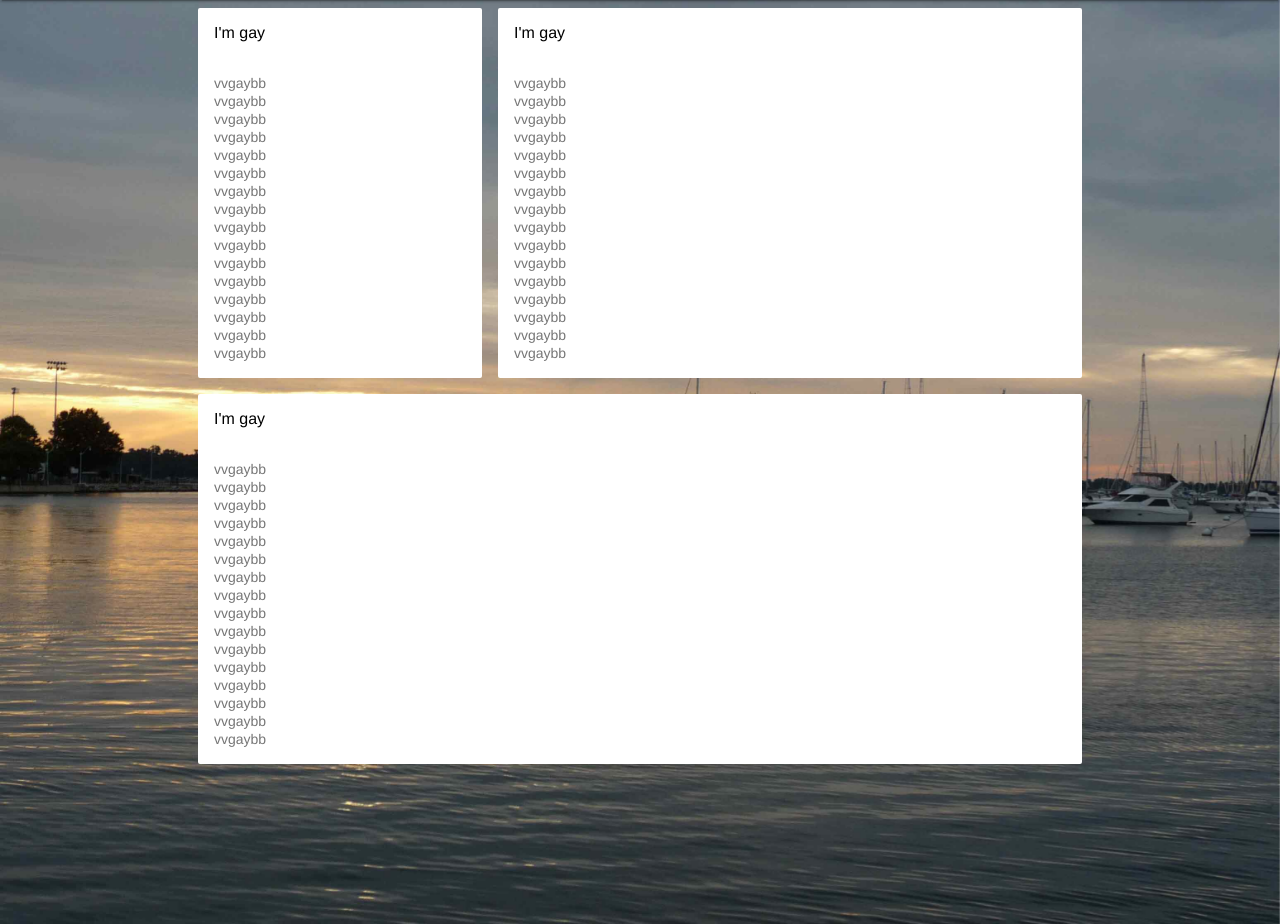
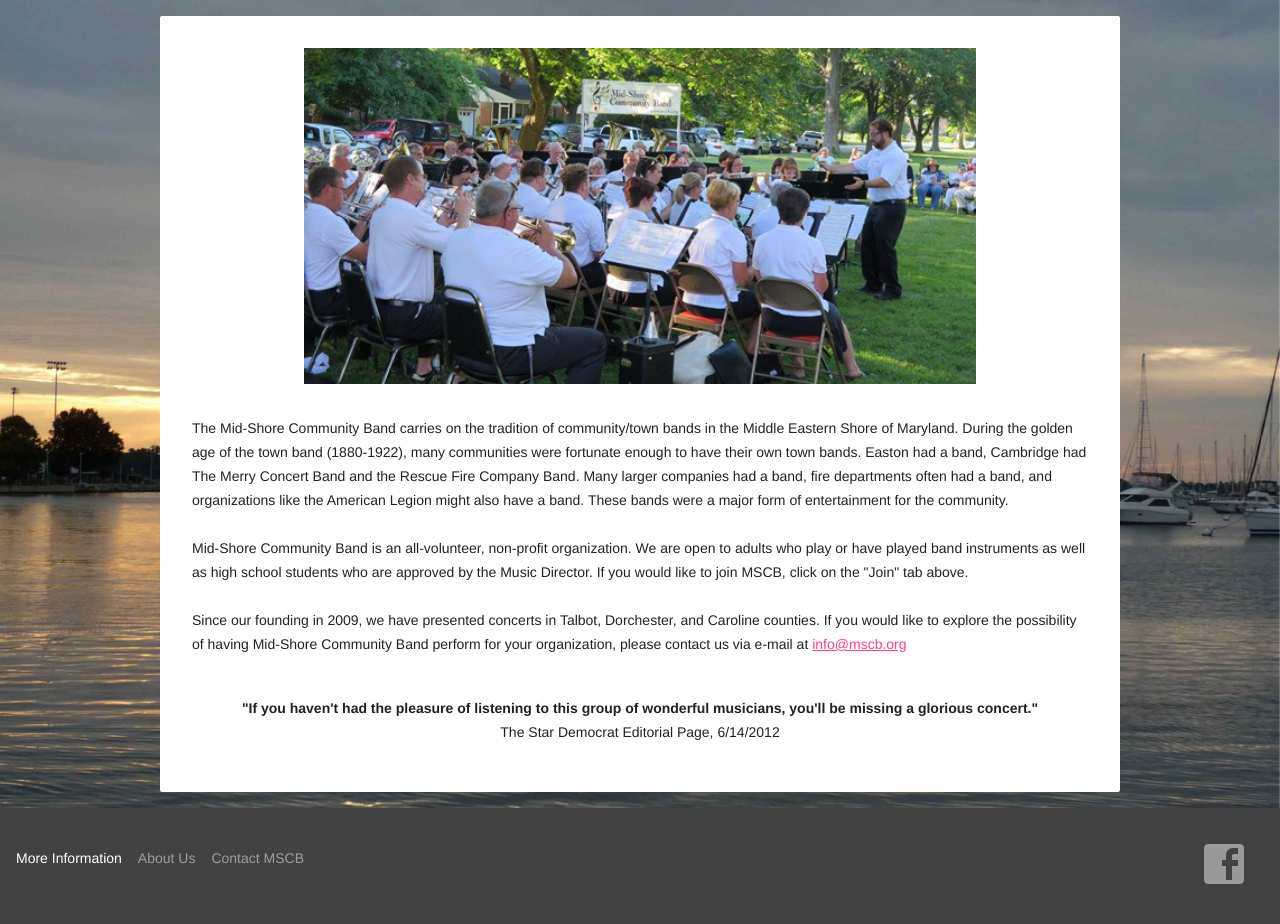
Before and after one commit to djfunkymuffinz/mscb, a Node server app: page / in a window 1280 px wide. Shown: the part 148-1072 px from the top of the page. Run offline with Node 20, Linux system fonts and the light colour scheme; some libraries are stand-ins or nearby versions.

Commit message:
added home and performances tabs

```diff
--- /dev/null
+++ b/assets/styles.css
@@ -0,0 +1,93 @@
+.mdl-layout__header-row {
+   height: auto;
+}
+
+.header-info {
+   text-align: right;
+}
+
+body::before {
+   background-size: cover;
+   background-attachment: fixed;
+   background-image: url('/assets/img/background.jpg');
+   content: '';
+   will-change: transform;
+   z-index: -1;
+   left: 0;
+   right: 0;
+   bottom: 0;
+   top: 0;
+   position:fixed;
+}
+
+.home-card {
+   width: 75%;
+   min-height: 500px;
+   margin: 16px auto;
+}
+
+.home-card > div {
+   padding: 32px;
+}
+
+.flag-day {
+   display: block;
+   width: 75%;
+   margin: auto;
+   margin-bottom: 32px;
+}
+
+.mscb-header.mdl-layout__header.is-compact {
+   max-height: 100px;
+}
+
+.text-center {
+   text-align: center;
+}
+
+.social-btn {
+   background-position: center;
+   background-size: contain;
+   background-repeat: no-repeat;
+   background-color: transparent;
+   margin: 0 16px;
+   width: 48px;
+   height: 48px;
+   cursor: pointer;
+   opacity: 0.46;
+   border: none
+}
+
+.social-btn--facebook {
+   background-image: url('/assets/img/md-facebook.png');
+}
+
+.dcfa-card > .mdl-card__title {
+   color: #fff;
+   min-height: 200px;
+   background: url('/assets/img/dcfa.jpg') center / cover;
+}
+
+.ece-card > .mdl-card__title {
+   color: #fff;
+   min-height: 200px;
+   background: url('/assets/img/ece.jpg') center / cover;
+}
+
+.wf-card > .mdl-card__title {
+   color: #fff;
+   min-height: 200px;
+   background: url('/assets/img/wf.jpg') center / cover;
+}
+
+.nchs-card > .mdl-card__title {
+   color: #fff;
+   min-height: 200px;
+   background: url('/assets/img/nchs.jpg') center / cover;
+}
+
+.mumc-card > .mdl-card__title {
+   color: #fff;
+   min-height: 200px;
+   background: url('/assets/img/christmas.jpg');
+}
--- a/server.js
+++ b/server.js
@@ -4,27 +4,33 @@ const tabs = [{
    title: 'Home',
    template: 'home.ejs',
    id: 'home',
-   isDefault: true,
+   tooltip: 'Homepage for MSCB',
+   isDefault: true
 }, {
    title: 'Performances',
    template: 'performances.ejs',
    id: 'performances',
+   tooltip: 'Upcoming MSCB performances'
 }, {
    title: 'Join',
    template: 'join.ejs',
    id: 'join',
+   tooltip: 'Would you like to become a musician in the band?'
 }, {
    title: 'Donate',
    template: 'donate.ejs',
    id: 'donate',
+   tooltip: 'Support MSCB with your donations'
 }, {
    title: 'Photos',
    template: 'photos.ejs',
    id: 'photos',
+   tooltip: 'Photos from recent concerts'
 }, {
    title: 'Members',
    template: 'members.ejs',
    id: 'members',
+   tooltip: 'Section for band members only - password required',
    doRender: 'anon'
 }, {
    title: 'Listening',
--- a/views/home.ejs
+++ b/views/home.ejs
@@ -1,76 +1,31 @@
 <div class="page-content">
-   <div class="mdl-grid home-card">
-      <div class="mdl-card mdl-cell mdl-cell--4-col">
-         <div class="mdl-card__title">
-            I'm gay
-         </div>
-         <div class="mdl-card__supporting-text">
-            vvgaybb<br>
-            vvgaybb<br>
-            vvgaybb<br>
-            vvgaybb<br>
-            vvgaybb<br>
-            vvgaybb<br>
-            vvgaybb<br>
-            vvgaybb<br>
-            vvgaybb<br>
-            vvgaybb<br>
-            vvgaybb<br>
-            vvgaybb<br>
-            vvgaybb<br>
-            vvgaybb<br>
-            vvgaybb<br>
-            vvgaybb<br>
-         </div>
-      </div>
-
-      <div class="mdl-card mdl-cell mdl-cell--8-col">
-         <div class="mdl-card__title">
-            I'm gay
-         </div>
-         <div class="mdl-card__supporting-text">
-            vvgaybb<br>
-            vvgaybb<br>
-            vvgaybb<br>
-            vvgaybb<br>
-            vvgaybb<br>
-            vvgaybb<br>
-            vvgaybb<br>
-            vvgaybb<br>
-            vvgaybb<br>
-            vvgaybb<br>
-            vvgaybb<br>
-            vvgaybb<br>
-            vvgaybb<br>
-            vvgaybb<br>
-            vvgaybb<br>
-            vvgaybb<br>
-         </div>
+   <div class="home-card mdl-card">
+      <div>
+         <img class="flag-day" src="assets/img/flag_day_2016.jpg">
+         <p>
+            The Mid-Shore Community Band carries on the tradition of community/town bands in the Middle Eastern Shore of Maryland. During the golden age of the town band (1880-1922), many communities were fortunate enough to have their own town bands. Easton had a band, Cambridge had The Merry Concert Band and the Rescue Fire Company Band. Many larger companies had a band, fire departments often had a band, and organizations like the American Legion might also have a band. These bands were a major form of entertainment for the community.<br><br>
+            Mid-Shore Community Band is an all-volunteer, non-profit organization. We are open to adults who play or have played band instruments as well as high school students who are approved by the Music Director. If you would like to join MSCB, click on the "Join" tab above.<br><br>
+            Since our founding in 2009, we have presented concerts in Talbot, Dorchester, and Caroline counties. If you would like to explore the possibility of having Mid-Shore Community Band perform for your organization, please contact us via e-mail at <a href="mailto:info@mscb.org">info@mscb.org</a><br><br>
+         </p>
+         <p class="text-center">
+            <strong>"If you haven't had the pleasure of listening to this group of wonderful musicians, you'll be missing a glorious concert."</strong><br>The Star Democrat Editorial Page, 6/14/2012
+         </p>
       </div>
    </div>
-   <div class="mdl-grid home-card">
-      <div class="mdl-card mdl-cell mdl-cell--12-col">
-         <div class="mdl-card__title">
-            I'm gay
+   <footer class="mdl-mini-footer">
+      <div class="mdl-mini-footer__left-section">
+         <div class="mdl-logo">
+            More Information
          </div>
-         <div class="mdl-card__supporting-text">
-            vvgaybb<br>
-            vvgaybb<br>
-            vvgaybb<br>
-            vvgaybb<br>
-            vvgaybb<br>
-            vvgaybb<br>
-            vvgaybb<br>
-            vvgaybb<br>
-            vvgaybb<br>
-            vvgaybb<br>
-            vvgaybb<br>
-            vvgaybb<br>
-            vvgaybb<br>
-            vvgaybb<br>
-            vvgaybb<br>
-            vvgaybb<br>
-         </div>
+         <ul class="mdl-mini-footer__link-list">
+            <li><a href="#">About Us</a></li>
+            <li><a href="mailto:info@mscb.org">Contact MSCB</a></li>
+         </ul>
       </div>
-   </div>
+      <div class="mdl-mini-footer__right-section">
+         <form action="http://www.facebook.com/pages/Mid-Shore-Community-Band-Maryland/128007733896366">
+            <button type="submit" class="social-btn social-btn--facebook"></button>
+         </form>
+      </div>
+   </footer>
 </div>
--- a/views/index.ejs
+++ b/views/index.ejs
@@ -3,61 +3,31 @@
 <head>
    <meta charset="UTF-8">
    <title>MSCB Site</title>
+   <base href="/">
    <link rel="stylesheet" href="https://fonts.googleapis.com/icon?family=Material+Icons">
    <link rel="stylesheet" href="https://code.getmdl.io/1.2.1/material.indigo-pink.min.css">
    <script defer src="https://code.getmdl.io/1.2.1/material.min.js"></script>
-   <style>
-      .mdl-layout__header-row {
-         height: auto;
-      }
-      .header-info {
-         text-align: right;
-      }
-      body::before {
-         background-size: cover;
-         background-attachment: fixed;
-         background-image: url('assets/img/background.jpg');
-         content: '';
-         will-change: transform;
-         z-index: -1;
-         left: 0;
-         right: 0;
-         bottom: 0;
-         top: 0;
-         position:fixed
-      }
-      .home-card {
-         max-width: 900px;
-         padding: 0;
-         display: flex;
-         width: 100%;
-         margin: 0 auto;
-         flex-shrink: 0;
-      }
-      .mdl-card {
-         display: flex;
-         flex-direction: column;
-         align-items: stretch;
-         min-height: 360px;
-      }
-   </style>
+   <link rel="stylesheet" href="assets/styles.css"></link>
 </head>
 
-<div class="mdl-layout mdl-js-layout mdl-layout--fixed-tabs">
-   <header class="mdl-layout__header">
+<div class="mdl-layout mdl-js-layout mdl-layout--fixed-header mdl-layout--fixed-tabs">
+   <header class="mscb-header mdl-layout__header mdl-layout__header--scroll">
       <div class="mdl-layout__header-row">
-         <span class="mdl-layout-title">Mid Shore</br>Community Band</span>
+         <span class="mdl-layout-title">Mid Shore<br>Community Band</span>
          <div class="mdl-layout-spacer"></div>
-         <div class="header-info">Serving the</br>
-            Middle Eastern Shore of Maryland</br></br>
-            EJ Oesterle - Music Director</br>
-            Matt Fullerton - Music Director Emeritus</br>
+         <div class="header-info">Serving the<br>
+            Middle Eastern Shore of Maryland<br><br>
+            EJ Oesterle - Music Director<br>
+            Matt Fullerton - Music Director Emeritus<br>
          </div>
       </div>
       <div class="mdl-layout__tab-bar mdl-js-ripple-effect">
          <% for (const tab of tabs) { %>
             <% if (renderTab(tab)) { %>
-               <a href="#<%= tab.id %>" class="mdl-layout__tab<%= tab.isDefault ? ' is-active' : '' %>"><%= tab.title %></a>
+               <a href="#<%= tab.id %>" id="<%=tab.id%>" class="mdl-layout__tab<%= tab.isDefault ? ' is-active' : '' %>"><%= tab.title %></a>
+               <div class="mdl-tooltip mdl-tooltip--large" for="<%=tab.id%>">
+                  <%=tab.tooltip%>
+               </div>
             <% }%>
          <% } %>
       </div>
--- a/views/performances.ejs
+++ b/views/performances.ejs
@@ -0,0 +1,72 @@
+<div class="page-content">
+
+   <div class="mdl-layout mdl-js-layout">
+
+      <main class="mdl-layout__content">
+
+         <div class="performance-locations mdl-grid">
+            <div class="mdl-cell mdl-cell--4-col mdl-card mdl-shadow--2dp dcfa-card">
+               <div class="mdl-card__title"></div>
+               <div class="mdl-card__supporting-text">
+                  Sunday, September 25, 2016<br>
+                  2:00 PM In front of the Courthouse, Cambridge, MD
+               </div>
+            </div>
+            <div class="mdl-cell mdl-cell--4-col mdl-card mdl-shadow--2dp ece-card">
+               <div class="mdl-card__title"></div>
+               <div class="mdl-card__supporting-text">
+                  Sunday, October 16, 2016<br>
+                  4:00 PM Easton, MD
+               </div>
+            </div>
+            <div class="mdl-cell mdl-cell--4-col mdl-card mdl-shadow--2dp wf-card">
+               <div class="mdl-card__title">
+                  <h2 class="mdl-card__title-text">Easton Waterfowl Festival</h2>
+               </div>
+               <div class="mdl-card__supporting-text">
+                  Saturday, November 12, 2016<br>
+                  2:00 PM Thompson Park, Easton, MD
+               </div>
+            </div>
+            <div class="mdl-cell mdl-cell--4-col mdl-card mdl-shadow--2dp nchs-card">
+               <div class="mdl-card__title"></div>
+               <div class="mdl-card__supporting-text">
+                  Tuesday, 29 November<br>
+                  Christmas Concert - 7:00 PM North Caroline High School Auditorium
+               </div>
+            </div>
+            <div class="mdl-cell mdl-cell--4-col mdl-card mdl-shadow--2dp mumc-card">
+               <div class="mdl-card__title"></div>
+               <div class="mdl-card__supporting-text">
+                  Sunday December 4, 2016<br>
+                  Christmas Concert - 6:30 PM St. Marks United Methodist Church - Easton, MD
+               </div>
+            </div>
+         </div>
+
+      </main>
+
+      <div>
+         <footer class="mdl-mini-footer">
+
+            <div class="mdl-mini-footer__left-section">
+               <div class="mdl-logo">
+                  More Information
+               </div>
+               <ul class="mdl-mini-footer__link-list">
+                  <li><a href="#">About Us</a></li>
+                  <li><a href="mailto:info@mscb.org">Contact MSCB</a></li>
+               </ul>
+            </div>
+
+            <div class="mdl-mini-footer__right-section">
+               <form action="http://www.facebook.com/pages/Mid-Shore-Community-Band-Maryland/128007733896366">
+                  <button type="submit" class="social-btn social-btn--facebook"></button>
+               </form>
+            </div>
+
+         </footer>
+      </div
+   </div>
+
+</div>
```
Also changed, not shown: assets/img/MSCBlogo.gif (added), assets/img/christmas.jpg (added), assets/img/dcfa.jpg (added), assets/img/ece.jpg (added), assets/img/flag_day_2016.jpg (added), assets/img/md-facebook.png (added), assets/img/nchs.jpg (added), assets/img/wf.jpg (added).
